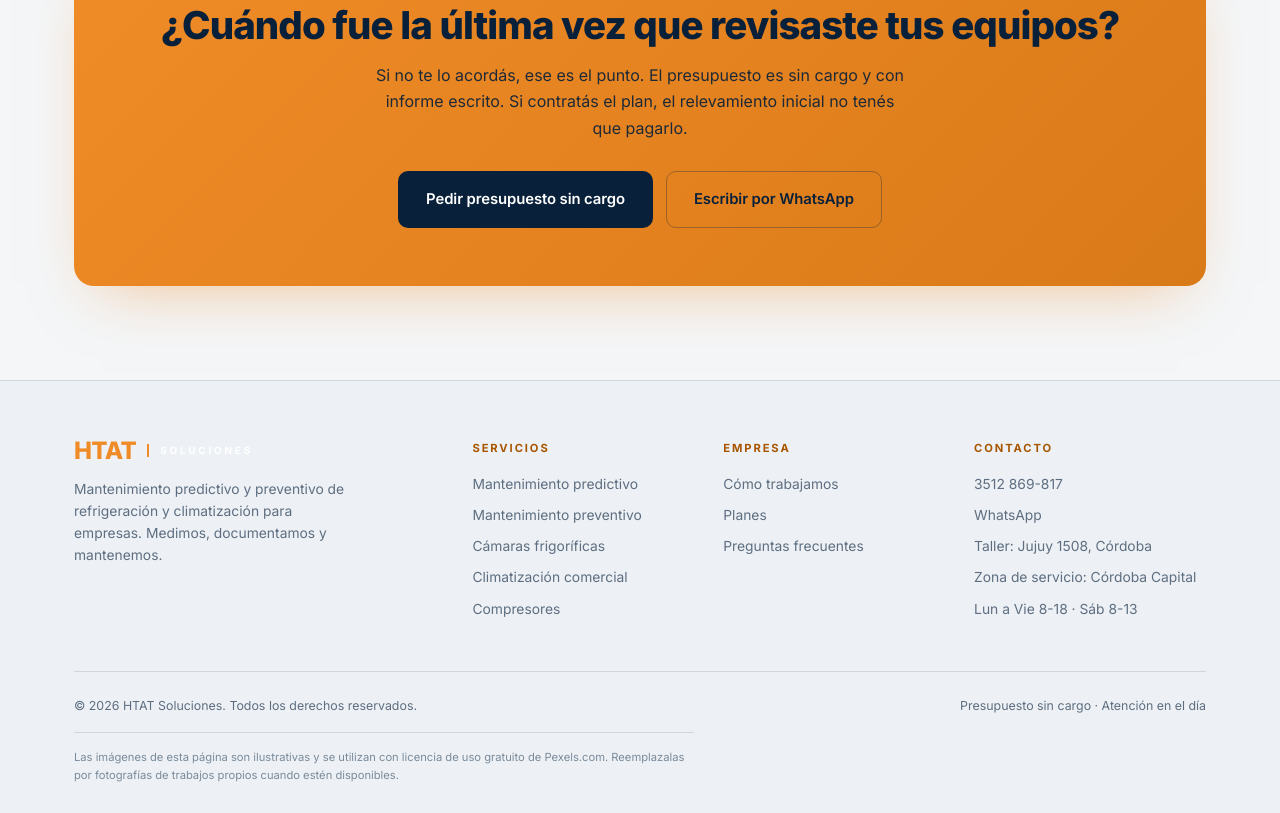
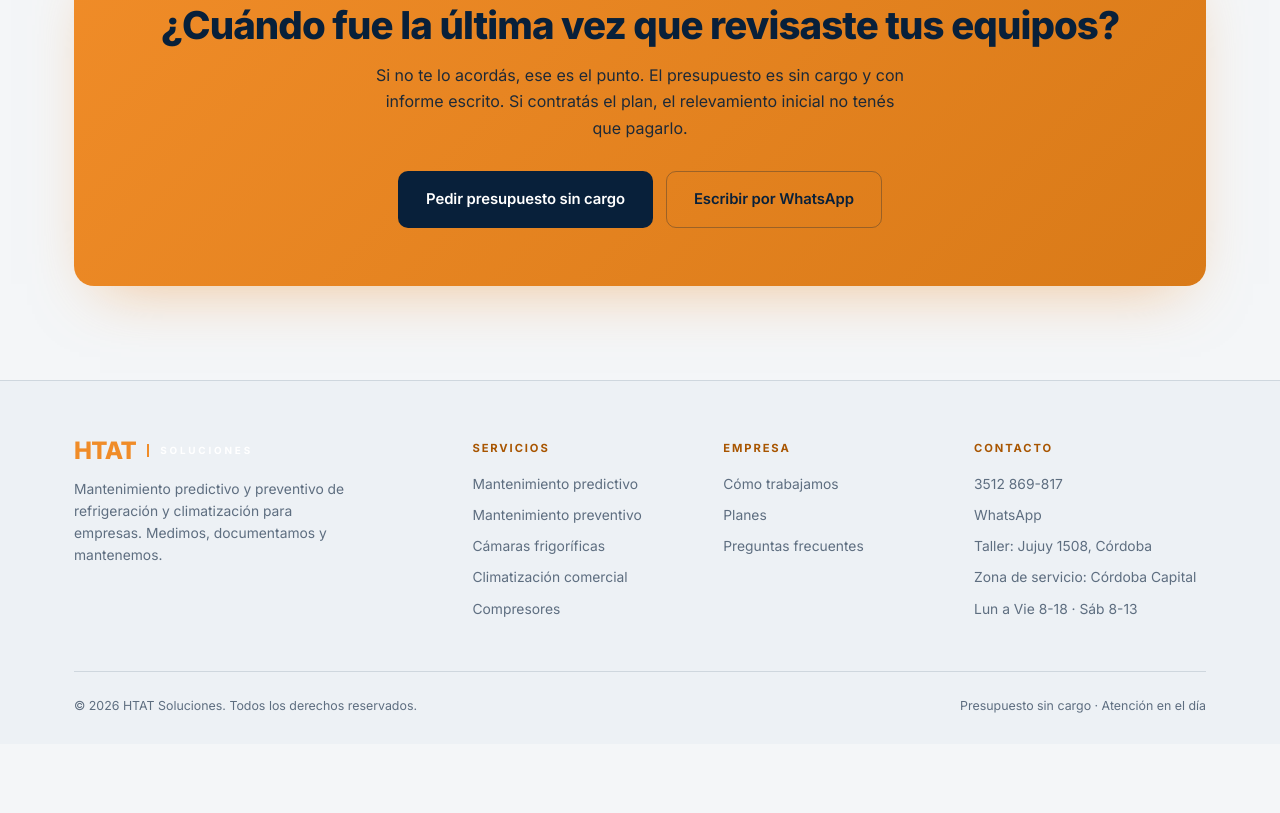
Before and after one commit to alexisftissera/htat-soluciones-web, a plain HTML site: page index.html in a window 1280 px wide. Shown: the part 8971-9784 px from the top of the page. After the commit the page ends 9715 px from the top, so only its background shows below. Drawn offline with Linux system fonts and the light colour scheme.

Commit message:
Saca la nota sobre las imagenes de Pexels

```diff
--- a/index.html
+++ b/index.html
@@ -194,7 +194,6 @@ footer{background:var(--azul4);padding:58px 0 28px;border-top:1px solid var(--li
 .f-g p,.f-g a{font-size:.865rem;color:var(--gris2);display:block;margin-bottom:9px;line-height:1.6}
 .f-g a:hover{color:#fff}
 .f-b{border-top:1px solid var(--linea);padding-top:24px;display:flex;justify-content:space-between;flex-wrap:wrap;gap:14px;font-size:.775rem;color:var(--gris2)}
-.f-nota{font-size:.7rem;color:#5D7A93;max-width:620px;line-height:1.6;margin-top:16px;padding-top:16px;border-top:1px solid var(--linea)}
 
 @media(max-width:980px){.hero .wrap{grid-template-columns:1fr;gap:40px}.ab,.ab.rev .ab-m{grid-template-columns:1fr;order:0;gap:32px}.f-g{grid-template-columns:1fr 1fr;gap:30px}}
 @media(max-width:760px){nav{display:none;position:absolute;top:70px;left:0;right:0;background:var(--azul4);flex-direction:column;padding:22px;gap:17px;border-bottom:1px solid var(--linea);align-items:flex-start}nav.open{display:flex}nav a::after{display:none}.menu-btn{display:block}.hd-cta .btn-gh{display:none}section{padding:66px 0}.hero{padding:54px 0 50px}.f-g{grid-template-columns:1fr;gap:28px}.dual{grid-template-columns:1fr}.cta{padding:40px 24px}.sec-head .tag::before,.sec-head .tag::after{display:none}}
@@ -251,7 +250,6 @@ footer{background:var(--fondo-alt);border-top:1px solid var(--linea)}
 .f-g h4{color:var(--naranja-txt)}
 .f-g p,.f-g a,.f-b{color:var(--gris2)}
 .f-g a:hover{color:var(--azul)}
-.f-nota{color:#7A8A9A}
 
 .hero::before{background:radial-gradient(circle,rgba(240,140,40,.085),transparent 68%)}
 .cta{box-shadow:0 24px 60px -26px rgba(240,140,40,.5)}
@@ -583,7 +581,6 @@ nav a:hover{color:#fff}
       <div><h4>Contacto</h4><a href="tel:+5493512869817">3512 869-817</a><a href="https://wa.me/5493512869817" target="_blank" rel="noopener">WhatsApp</a><p>Taller: Jujuy 1508, Córdoba</p><p>Zona de servicio: Córdoba Capital</p><p>Lun a Vie 8-18 · Sáb 8-13</p></div>
     </div>
     <div class="f-b"><span>© 2026 HTAT Soluciones. Todos los derechos reservados.</span><span>Presupuesto sin cargo · Atención en el día</span></div>
-    <p class="f-nota">Las imágenes de esta página son ilustrativas y se utilizan con licencia de uso gratuito de Pexels.com. Reemplazalas por fotografías de trabajos propios cuando estén disponibles.</p>
 
   </div>
 </footer>
```
